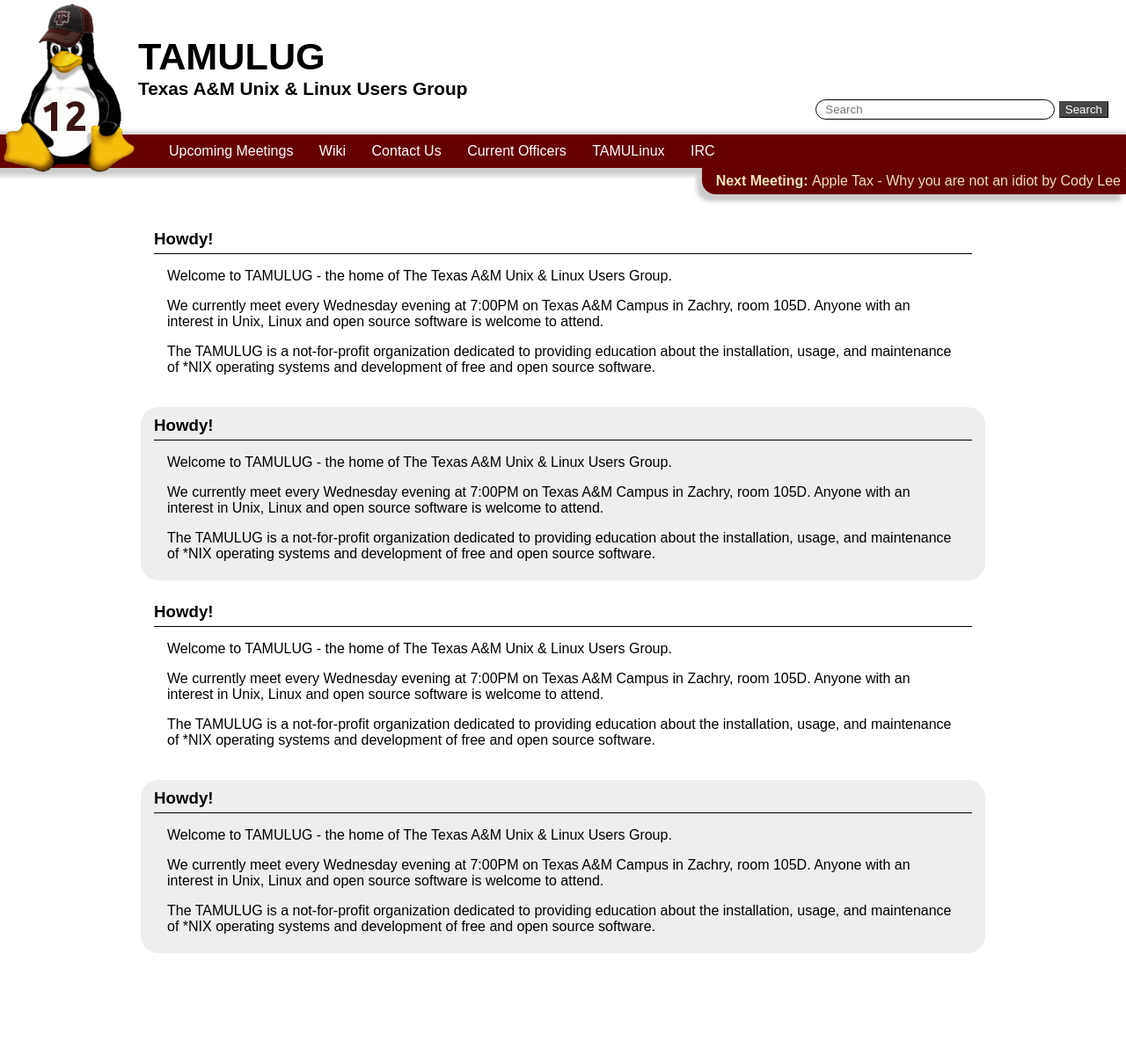
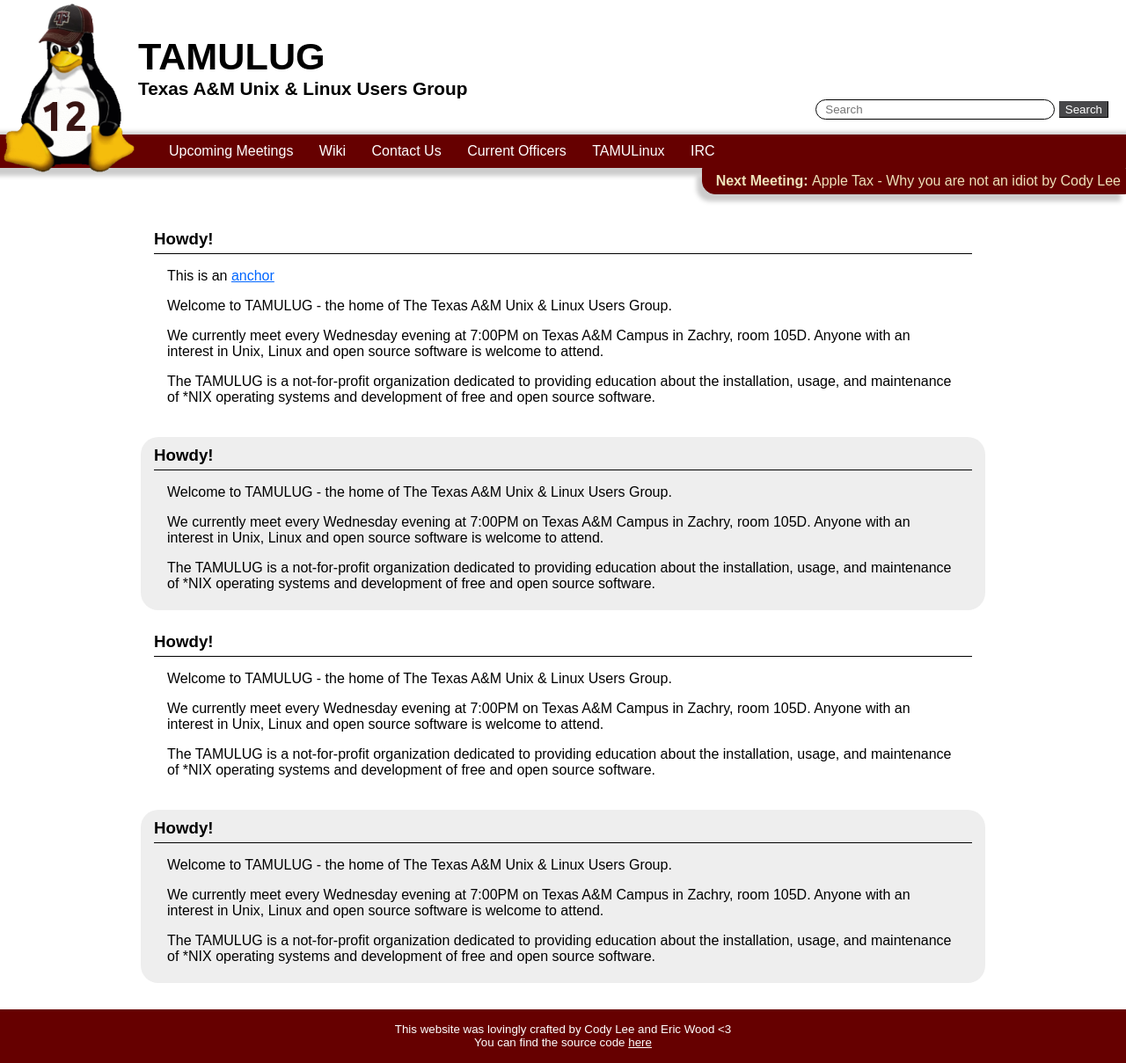
Before and after one commit to platinummonkey/TAMULUG-Website, a Python web app: template tamulug/templates/index.html in a window 1280 px wide. Shown: the whole page at 88% size. Before the commit the page ends 1084 px from the top, so only its background shows below. Run offline with Jinja, Linux system fonts and the light colour scheme; the template is opened without the code that fills it, so the values that code supplies are empty.

Commit message:
Added footer.

```diff
--- a/media/css/style.css
+++ b/media/css/style.css
@@ -2,6 +2,16 @@ body
 {
   margin: 0;
   font-family: sans-serif;
+}
+
+a
+{
+  color: #0066FF;
+}
+
+a:hover
+{
+  text-decoration: none;
 }
 
 #title
@@ -144,3 +154,19 @@ div#content > *:nth-child(2n+2) {
 {
   font-weight: bold;
 }
+
+#footer
+{
+  padding-top: 2px;
+  padding-bottom: 2px;
+  background: #660000;
+  color: #FFF;
+  margin-top: 30px;
+  font-size: 10pt;
+  text-align: center;
+}
+
+#footer a
+{
+  color: #FFF;
+}
--- a/tamulug/templates/index.html
+++ b/tamulug/templates/index.html
@@ -30,6 +30,7 @@
     <div id="content">
       <div class="content-box">
         <h3>Howdy!</h3>
+        <p>This is an <a href="#">anchor</a></p>
         <p>Welcome to TAMULUG - the home of The Texas A&amp;M Unix &amp; Linux Users Group.</p>
         <p>We currently meet every Wednesday evening at 7:00PM on Texas A&amp;M Campus in Zachry, room 105D. Anyone with an interest in Unix, Linux and open source software is welcome to attend.</p>
         <p>The TAMULUG is a not-for-profit organization dedicated to providing education about the installation, usage, and maintenance of *NIX operating systems and development of free and open source software.</p>
@@ -53,5 +54,9 @@
         <p>The TAMULUG is a not-for-profit organization dedicated to providing education about the installation, usage, and maintenance of *NIX operating systems and development of free and open source software.</p>
       </div>
     </div>
+    <div id="footer">
+      <p>This website was lovingly crafted by Cody Lee and Eric Wood &lt;3<br/>
+      You can find the source code <a href="https://github.com/platinummonkey/TAMULUG-Website">here</a></p>
+    </div>
   </body>
 </html>
```
